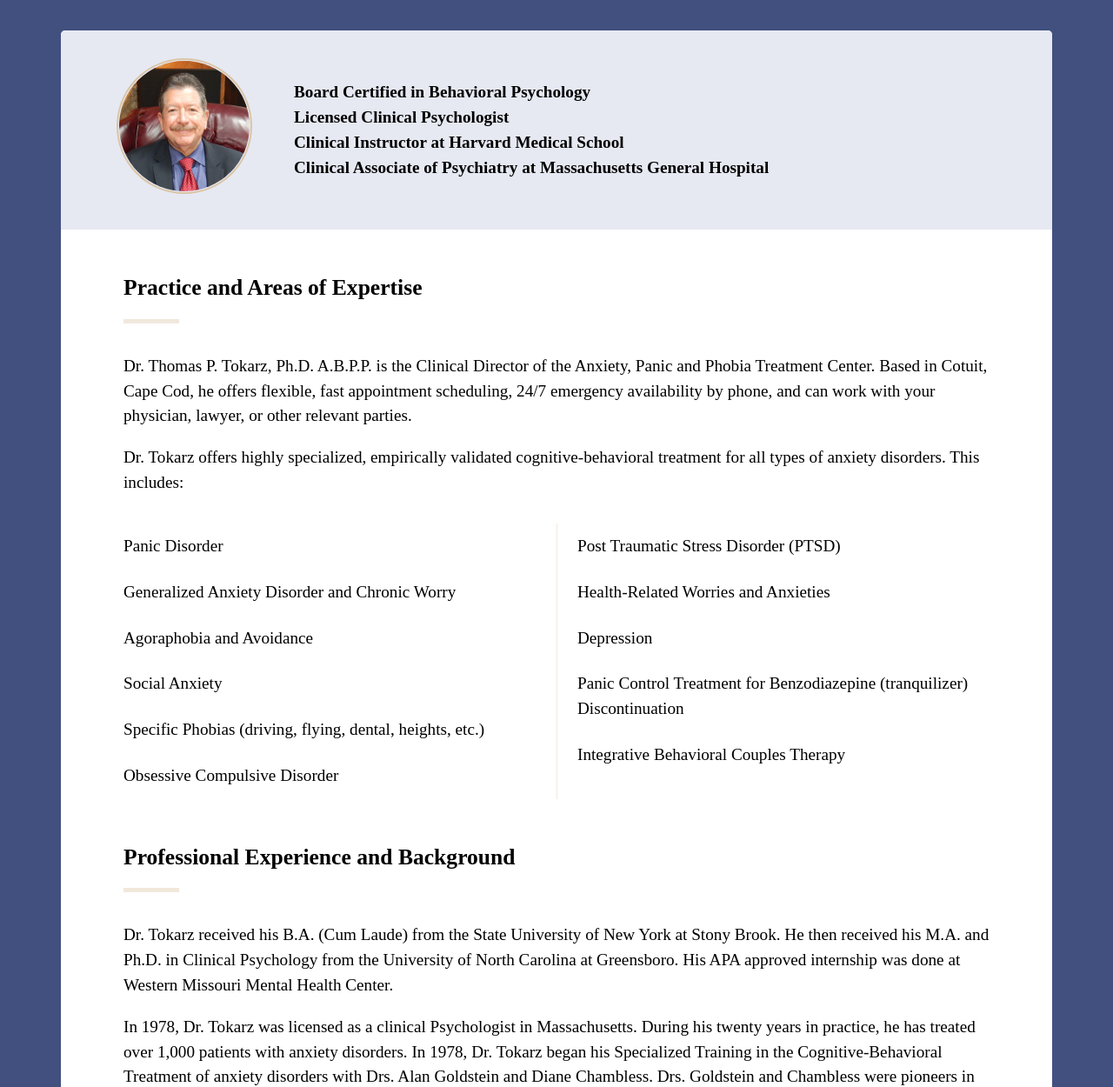
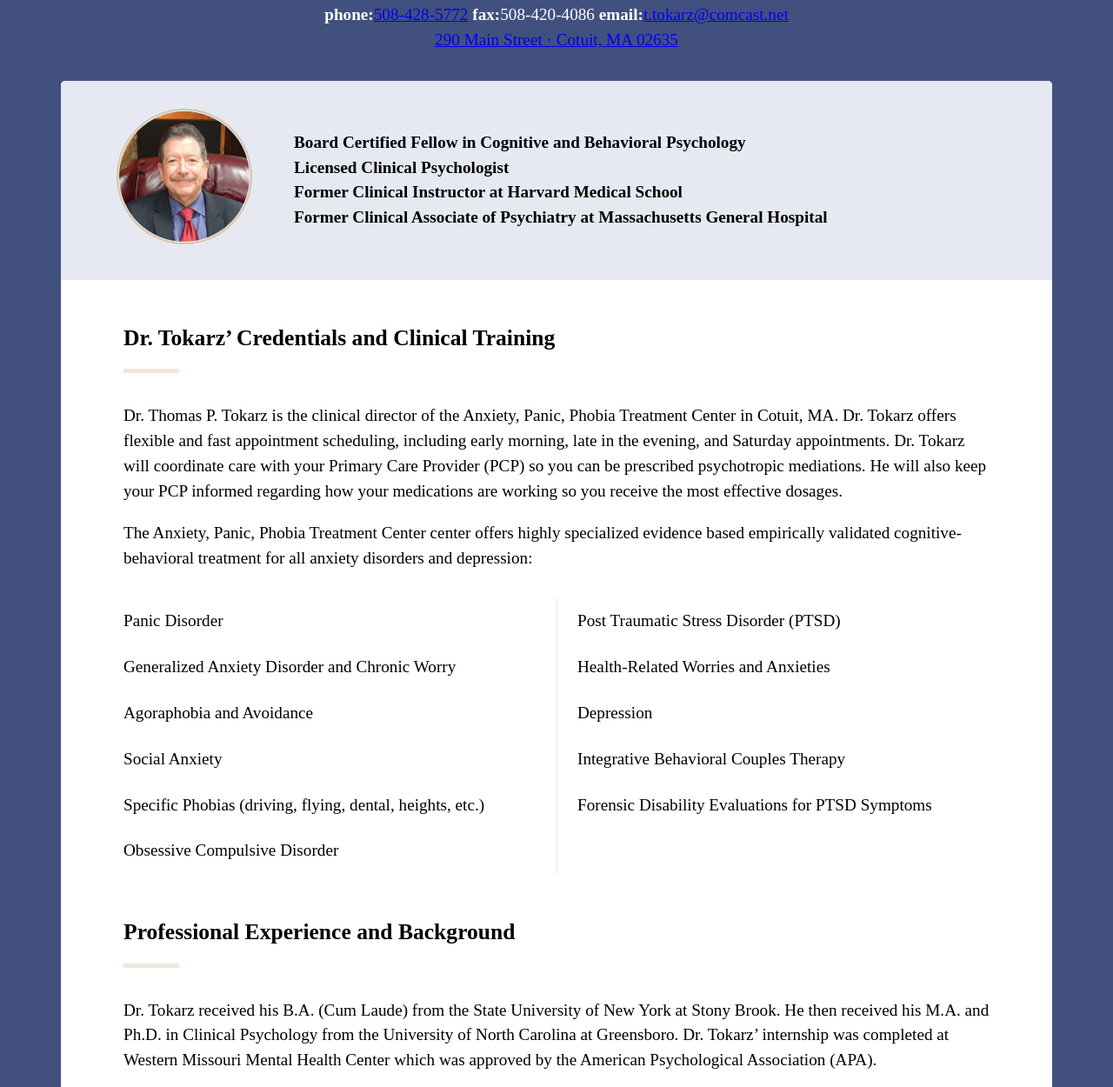
Before and after one commit to chrisobs13/apptc, a website: page public/index.html in a window 1280 px wide. Shown: the part 132-1382 px from the top of the page at 87% size. Drawn offline with Linux system fonts and the light colour scheme; a web font is replaced by a local one.

Commit message:
Update homepage content

```diff
--- a/public/index.html
+++ b/public/index.html
@@ -44,6 +44,19 @@
         </h1>
         <h2>Thomas P. Tokarz, Ph.D. A.B.P.P.</h2>
         </div>
+        <div class="contact-info">
+            <span>
+              <strong>phone:</strong><a href="tel:+15084285772">508-428-5772</a>
+            </span>
+            <span>
+              <strong>fax:</strong>508-420-4086
+            </span>
+            <span>
+              <strong>email:</strong><a href="mailto:t.tokarz@comcast.net" target="_blank">t.tokarz@comcast.net</a>
+            </span>
+          <br>
+          <a href="https://goo.gl/maps/SbbAgMuzAAo" target="_blank">290 Main Street &middot; Cotuit, MA 02635</a>
+        </div>
       </header>
       <main>
 
@@ -55,27 +68,27 @@
 
       <h3>
         <span>
-          Board Certified in Behavioral Psychology
+          Board Certified Fellow in Cognitive and Behavioral Psychology
         </span>
         <span>
           Licensed Clinical Psychologist
         </span>
         <span>
-          Clinical Instructor at Harvard Medical School
+          Former Clinical Instructor at Harvard Medical School
         </span>
         <span>
-        Clinical Associate of Psychiatry at Massachusetts General Hospital
+          Former Clinical Associate of Psychiatry at Massachusetts General Hospital
         </span>
       </h3>
     </div>
   </section>
   <section>
-    <h4>Practice and Areas of Expertise</h4>
+    <h4>Dr. Tokarz’ Credentials and Clinical Training</h4>
     <p>
-      Dr. Thomas P. Tokarz, Ph.D. A.B.P.P. is the Clinical Director of the Anxiety, Panic and Phobia Treatment Center. Based in Cotuit, Cape Cod, he offers flexible, fast appointment scheduling, 24/7 emergency availability by phone, and can work with your physician, lawyer, or other relevant parties.
+      Dr. Thomas P. Tokarz is the clinical director of the Anxiety, Panic, Phobia Treatment Center in Cotuit, MA.  Dr. Tokarz offers flexible and fast appointment scheduling, including early morning, late in the evening, and Saturday appointments.  Dr. Tokarz will coordinate care with your Primary Care Provider (PCP) so you can be prescribed psychotropic mediations.  He will also keep your PCP informed regarding how your medications are working so you receive the most effective dosages.
     </p>
     <p>
-      Dr. Tokarz offers highly specialized, empirically validated cognitive-behavioral treatment for all types of anxiety disorders. This includes:
+      The Anxiety, Panic, Phobia Treatment Center center offers highly specialized evidence based empirically validated cognitive-behavioral treatment for all anxiety disorders and depression:
     </p>
     <ul>
       <li>Panic Disorder
@@ -87,32 +100,34 @@
       <li>Post Traumatic Stress Disorder (PTSD)
       <li>Health-Related Worries and Anxieties
       <li>Depression
-      <li>Panic Control Treatment for Benzodiazepine (tranquilizer) Discontinuation
       <li>Integrative Behavioral Couples Therapy
+      <li>Forensic Disability Evaluations for PTSD Symptoms
     </ul>
   </section>
   <section>
     <h4>Professional Experience and Background</h4>
     <p>
-      Dr. Tokarz received his B.A. (Cum Laude) from the State University of New York at Stony Brook.  He then received his M.A. and Ph.D. in Clinical Psychology from the University of North Carolina at Greensboro.  His APA approved internship was done at Western Missouri Mental Health Center.
+      Dr. Tokarz received his B.A. (Cum Laude) from the State University of New York at Stony Brook.  He then received his M.A. and Ph.D. in Clinical Psychology from the University of North Carolina at Greensboro.  Dr. Tokarz’ internship was completed at Western Missouri Mental Health Center which was approved by the American Psychological Association (APA).
     </p>
     <p>
-      In 1978, Dr. Tokarz was licensed as a clinical Psychologist in Massachusetts. During his twenty years in practice, he has treated over 1,000 patients with anxiety disorders.  In 1978, Dr. Tokarz began his Specialized Training in the Cognitive-Behavioral Treatment of anxiety disorders with Drs. Alan Goldstein and Diane Chambless.  Drs. Goldstein and Chambless were pioneers in the cognitive-behavioral treatment of panic and agoraphobia.
+      In 1978, Dr. Tokarz was licensed as a Clinical Psychologist in Massachusetts.  During his 40 years in practice, he has treated more than 5,000 patients with anxiety disorders.  In 1978, Dr. Tokarz also began his specialized training in the cognitive-behavioral treatment of anxiety disorders with Drs. Alan Goldstein and Diane Chambless.  Drs. Goldstein and Chambless were pioneers in the cognitive-behavioral treatment of panic and agoraphobia.
     </p>
     <p>
-      Dr. Tokarz continued to train at yearly seminars with Dr. David Barlow, learning his highly successful panic control treatment.  Dr. Barlow is the leading world authority on the treatment of panic and anxiety.  This treatment is based upon empirically validated clinical research and has a documented success rate of 87% with panic disorder patients.  This cognitive behavioral treatment program is short-term (12-14 weeks), highly structured and uses a manual to help produce its highly effective results.
+      Dr. Tokarz was also trained by Dr. David Barlow (of Boston University); the leading world authority on the treatment of panic and anxiety.  In 1993, Dr. Tokarz became one of approximately fifty psychologists and psychiatrists in the United States to be certified in Dr. Barlow’s Panic Control Treatment.  This treatment is evidence based upon empirically validated research and has a documented success rate of 87%-90% with panic disorder patients.  This cognitive-behavioral treatment program is short term (12-14 weeks), highly structured, and uses a manual to help produce its highly effective results. Dr. Tokarz also uses acceptance and mindfulness as part of his Cognitive Behavior Therapy.
     </p>
     <p>
-      In 1993, Dr. Tokarz became on of approximately fifty psychologists and psychiatrists in the United States to be certified in Dr. Barlow's Panic Control Treatment Program.  Dr. Tokarz then went on to become a Master Trainer on a National Level in Dr. Barlow's program.  He has Trained and Certified the staff of a major West Palm Beach Medical Hospital in Dr. Barlow's approach.  He has also presented workshops and symposiums on Panic and Anxiety Treatment at National Conferences and International Universities.
+      Dr. Tokarz has gone on to become a Master Trainer/Clinician on a national level in this panic control treatment.  Dr. Tokarz has trained and certified the staff of a major West Palm Beach medical hospital in this approach.  In addition, Dr. Tokarz has trained the entire psychiatry and psychology staff at the Medical Center of Iceland University in Dr. Barlow’s treatment of panic.  Dr. Tokarz has also lectured on the cognitive-behavioral treatment of panic at the University of British Columbia (Canada) and has made similar presentations at National Conferences.  Dr. Tokarz was on the staff of Harvard Medical School and Massachusetts General Hospital for eight years (1995-2003); where he supervised psychiatric residents and psychology interns in cognitive-behavioral therapy.
+    <p>
+      Currently, Dr. Tokarz is Board Certified in Cognitive and Behavioral Psychology which is the highest honor that can be achieved in the Clinical Practice of Psychology.  Dr. Tokarz has also become an examiner for the Board that certifies Psychologists in Cognitive and Behavioral Psychology and more recently he was designated as a Board Certified Fellow in Cognitive and Behavioral Psychology.
     </p>
     <p>
-      Currently, Dr. Tokarz has become Board Certified in Cognitive and Behavioral Psychology, which is the Highest Honor that can be achieved in the Clinical practice of Psychology. Dr. Tokarz is on the staff of Massachusetts General Hospital where he supervises Psychiatric Residents and Psychology Interns.  He also holds an appointment at the Harvard Medical School and has recently been appointed a Fellow in the Board Certified Diplomat status.
+      Most recently Dr. Tokarz was an adjunct faculty member of Boston University where he taught a course in Cognitive-Behavioral Therapy to third year (Graduate level) social work students.
     </p>
   </section>
   <section>
     <h5>Schedule An Appointment</h5>
     <p>
-      <strong>New Patients must first call our billing office at 111-222-3333.</strong> They will determine if we accept your insurance. Our office will then call you to schedule you first appointment.
+      <strong>New Patients must first call our billing office at 800-946-1101.</strong> They will determine if we accept your insurance. Our office will then call you to schedule you first appointment.
     </p>
     <p>
       <strong>Please note</strong> that most policies contain either a client deductible and/or co-payment for which you are responsible. <a href="policies.html">Click here to see our complete policy and fee schedule.</a>
@@ -121,6 +136,7 @@
 
       </main>
       <footer>
+        <div class="contact-info">
           <h6>
             Anxiety Panic Phobia Treatment Center
           </h6>
@@ -135,6 +151,7 @@
             </span>
           <br>
           <a href="https://goo.gl/maps/SbbAgMuzAAo" target="_blank">290 Main Street &middot; Cotuit, MA 02635</a>
+        </div>
       </footer>
     </div>
   </body>
```
Lines whose indentation alone changed are shown as unchanged.
